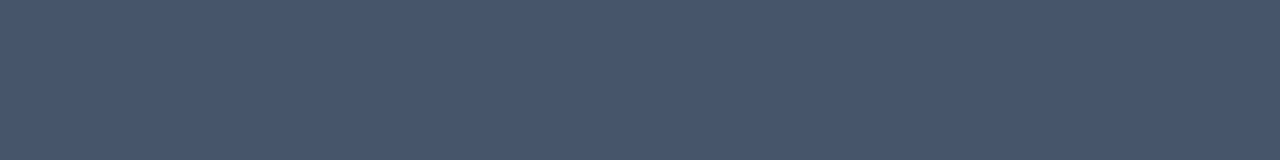
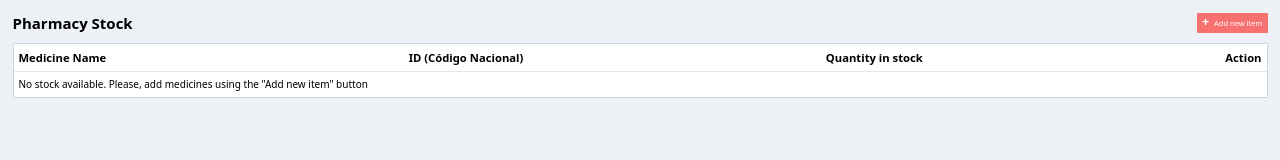
Before and after one commit to jordijs/pharmacy-stock, a plain HTML site: page index.html in a window 1280 px wide. Drawn offline with Linux system fonts and the light colour scheme.

Commit message:
feature: create screen to list all medicines available

```diff
--- a/index.html
+++ b/index.html
@@ -1,13 +1,34 @@
 <!DOCTYPE html>
 <html lang="en">
-<head>
-    <meta charset="UTF-8">
-    <meta name="viewport" content="width=device-width, initial-scale=1.0">
+  <head>
+    <meta charset="UTF-8" />
+    <meta name="viewport" content="width=device-width, initial-scale=1.0" />
     <title>Pharmacy Stock</title>
-    <link href="./src/output.css" rel="stylesheet">
-</head>
-<body>
-    <div class="bg-slate-600 h-screen w-screen"></div>
-
-</body>
+    <link href="./src/output.css" rel="stylesheet" />
+  </head>
+  <body>
+    <div class="container bg-[#EDF1F5] h-screen w-screen p-5">
+      <div class="w-full flex flex-row justify-between mb-4">
+        <h1 class="text-2xl font-bold text-left">Pharmacy Stock</h1>
+        <button class="bg-red-400 text-white rounded-sm p-2 flex">
+          <span class="font-bold text-xl mr-2 leading-3">+</span
+          ><span class="font-thin text-xs">Add new item</span>
+        </button>
+      </div>
+      <div class="w-full bg-white border border-slate-300 rounded-sm">
+        <div class="flex text-lg justify-between font-semibold border-b">
+          <h2 class="p-2">Medicine Name</h2>
+          <h2 class="p-2">ID (Código Nacional)</h2>
+          <h2 class="p-2">Quantity in stock</h2>
+          <h2 class="p-2">Action</h2>
+        </div>
+        <div class="flex justify-between">
+          <p class="p-2 w-full">
+            No stock available. Please, add medicines using the "Add new item"
+            button
+          </p>
+        </div>
+      </div>
+    </div>
+  </body>
 </html>
--- a/src/input.css
+++ b/src/input.css
@@ -1,3 +1,7 @@
 @tailwind base;
 @tailwind components;
 @tailwind utilities;
+
+html {
+    font-size: 10px;
+  }
```
Also changed, not shown: src/output.css.
